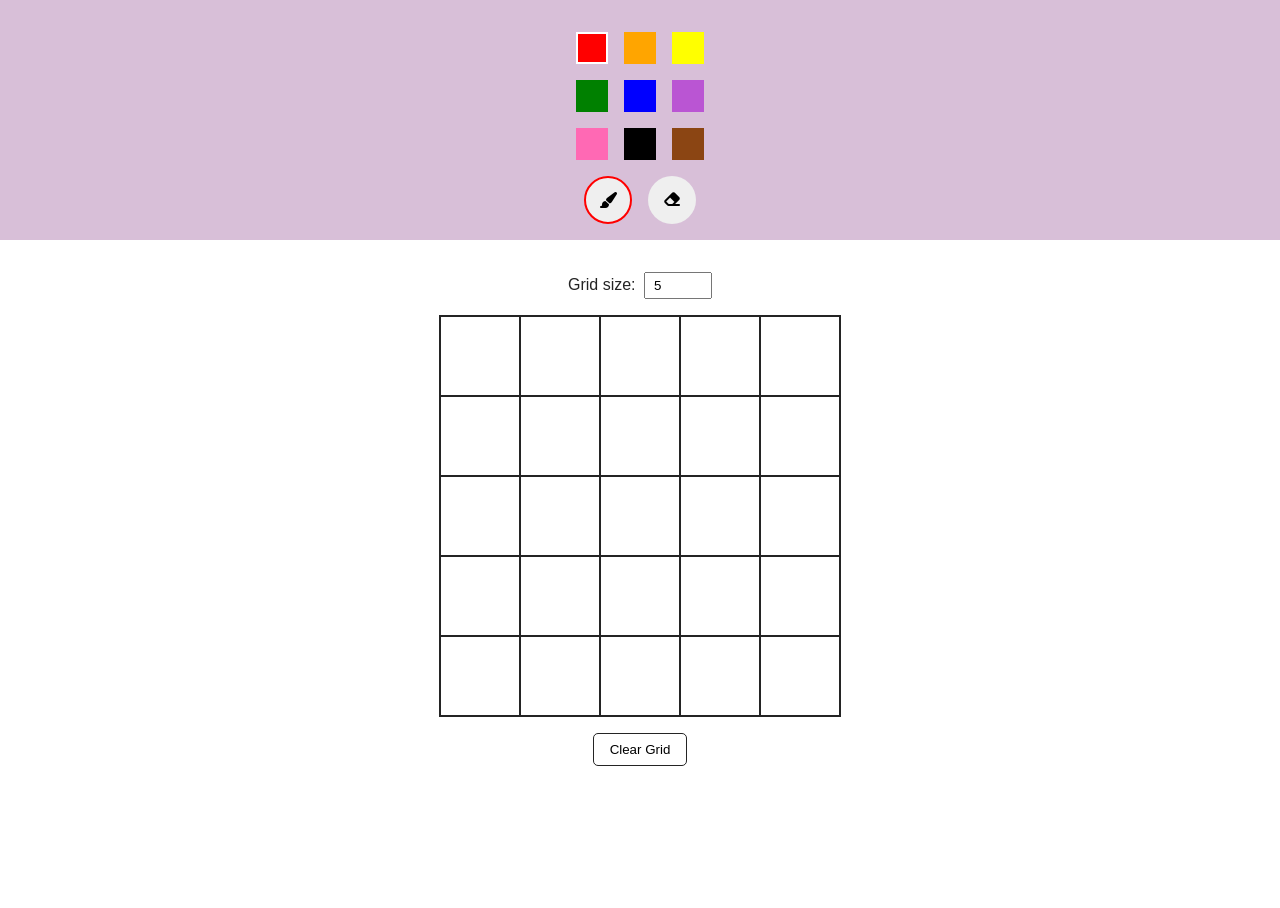
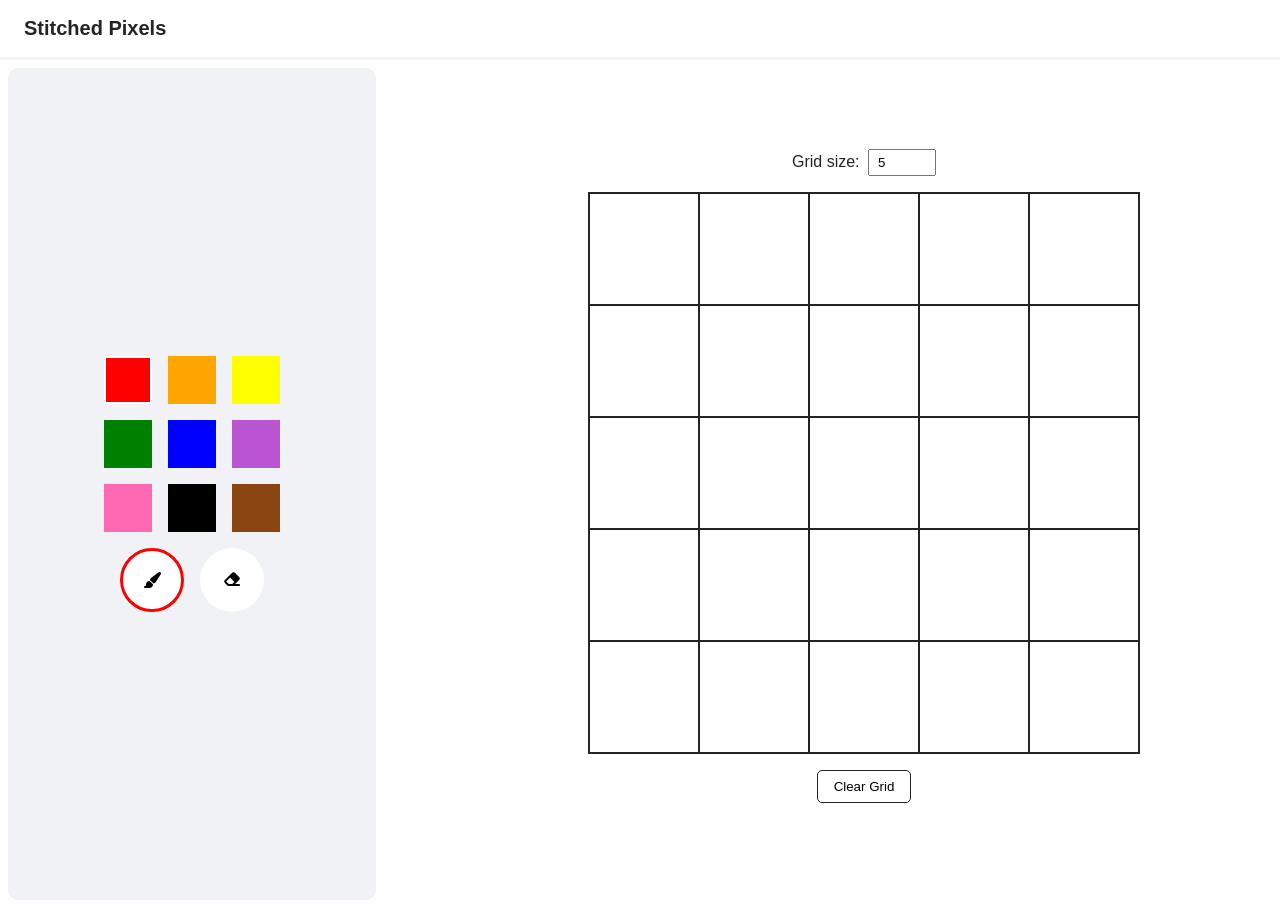
Before and after one commit to kyyyylee/pixel-app-svelte, a Svelte app: page / in a window 1280 px wide. Before the commit the page ends 800 px from the top, so only its background shows below. Built offline with nearby package versions, Linux system fonts and the light colour scheme.

Commit message:
Added media queries and header

```diff
--- a/src/App.svelte
+++ b/src/App.svelte
@@ -3,18 +3,28 @@
   import Color from "./lib/Color.svelte";
 </script>
 
+<header>
+  <h1>Stitched Pixels</h1>
+</header>
 <main>
-  <!--left hand tools panel-->
+  <!--tools panel-->
   <div class="panel">
     <Color />
   </div>
 
+  <!--grid-->
   <div class="grid">
     <Grid />
   </div>
 </main>
 
 <style>
+  header {
+    font-size: x-small;
+    text-align: left;
+    padding: 0 1.5rem;
+    border-bottom: solid 3px #F1F2F5;
+  }
   main {
     display: flex;
     flex-direction: column;
@@ -22,12 +32,30 @@
   }
 
   .panel {
-    background-color: thistle;
+    background-color: #F1F2F5;
     padding: 1rem 4rem;
+    border-radius: 10px;
+    margin: .5rem;
   }
 
   .grid {
     display: flex;
     justify-content: center;
   }
+
+  @media (min-width: 800px) {
+    main{
+      flex-direction: row;
+      gap: 4rem;
+    }
+    .panel{
+      height: 100vh;
+      display: flex;
+      place-items: center;
+    }
+    .grid{
+      width: 100%;
+      place-items: center;
+    }
+  }
 </style>
--- a/src/lib/Color.svelte
+++ b/src/lib/Color.svelte
@@ -44,7 +44,7 @@
   </div>
 
   <div class="tools">
-      <button class="currentColor" on:click={paintMode} style="border: {erase ? 'none' : `2px solid ${$selectedColor}`};"><i class="fa-solid fa-paintbrush"></i></button>
+      <button class="currentColor" on:click={paintMode} style="border: {erase ? 'none' : `3px solid ${$selectedColor}`};"><i class="fa-solid fa-paintbrush"></i></button>
       <button on:click={() => selectColor()} on:click={eraseMode} style="border: {!erase ? 'none' : '2px solid green'};"><i class="fa-solid fa-eraser"></i></button>
   </div>
 </div>
@@ -84,7 +84,7 @@
     height: 3rem;
     border-radius: 50%;
     font-size: 1em;
-    background-color: #rgba(255, 255, 255, 0.87);
+    background-color: white;
     cursor: pointer;
     transition: border-color 0.25s;
     border: 1px solid transparent;
@@ -96,4 +96,31 @@
     align-items: center;
   }
 
+  @media (min-width: 800px) {
+    .colorPill {
+    width: 2.5rem;
+    height: 2.5rem;
+  }
+  .tools button{
+    width: 3.5rem;
+    height: 3.5rem;
+  }
+  .colorPallete{
+    margin: 1rem;
+  }
+  }
+
+  @media (min-width: 1200px) {
+    .colorPill {
+    width: 3rem;
+    height: 3rem;
+  }
+  .tools button{
+    width: 4rem;
+    height: 4rem;
+  }
+  .colorPallete{
+    margin: 2rem;
+  }
+  }
 </style>
--- a/src/lib/Grid.svelte
+++ b/src/lib/Grid.svelte
@@ -81,4 +81,19 @@
     border: solid 1px #242424;
     background-color: white;
   }
+
+  @media (min-width: 800px) {
+    .grid {
+      width: 450px;
+      height: 450px;
+    }
+  }
+
+  @media (min-width: 1200px) {
+    .grid {
+      width: 550px;
+      height: 560px;
+    }
+  }
+
 </style>
```
